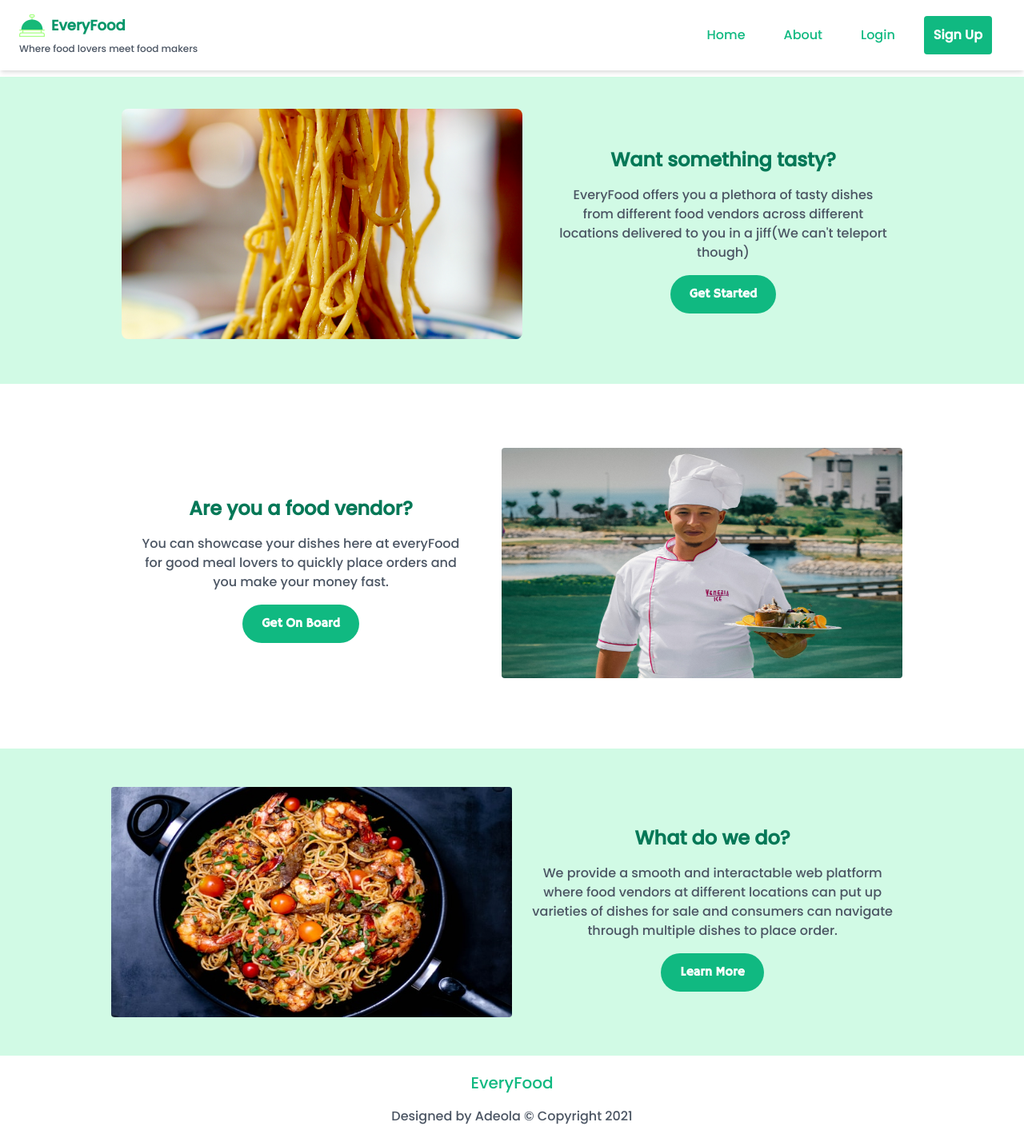
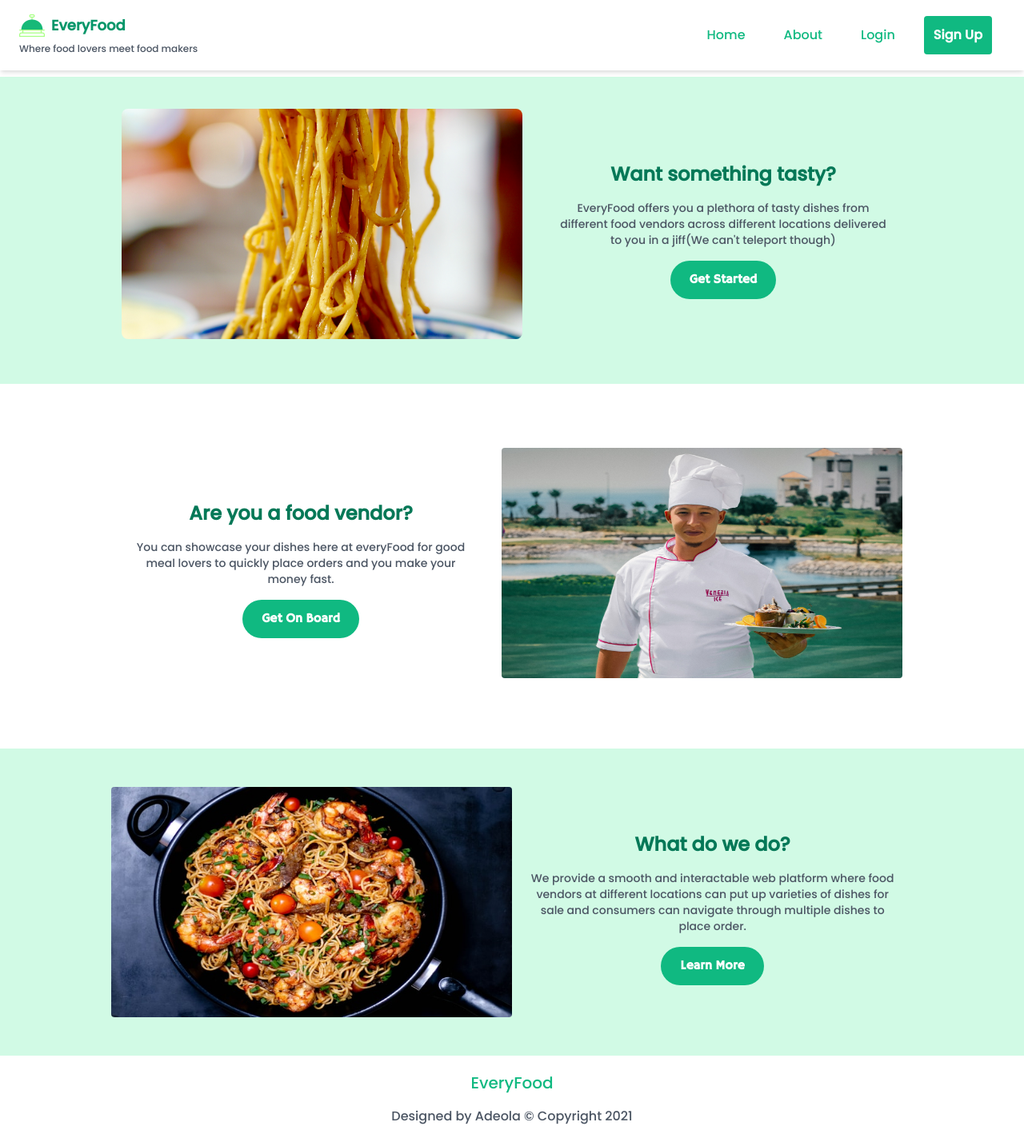
Before and after one commit to Ahmodadeola/EveryFood, a React (Create React App) app: page /home in a window 1280 px wide. Shown: the whole page at 80% size. Built offline with nearby package versions, Linux system fonts and the light colour scheme.

Commit message:
decreased text size of landing page sections subtext

```diff
--- a/src/components/home/Customer.js
+++ b/src/components/home/Customer.js
@@ -17,7 +17,7 @@ function Customer() {
           <h2 className="text-xl md:text-2xl font-bold mb-4 text-green-700">
             Want something tasty?
           </h2>
-          <p className="mb-4">
+          <p className="mb-4 text-sm">
             EveryFood offers you a plethora of tasty dishes from different food
             vendors across different locations delivered to you in a jiff(We
             can't teleport though)
--- a/src/components/home/Vendor.js
+++ b/src/components/home/Vendor.js
@@ -15,7 +15,7 @@ function Vendor() {
         <h2 className="text-xl md:text-2xl font-bold mb-4 text-green-700">
           Are you a food vendor?
         </h2>
-        <p className="mb-4">
+        <p className="mb-4 text-sm">
           You can showcase your dishes here at everyFood for good meal lovers to
           quickly place orders and you make your money fast.
         </p>
--- a/src/components/home/about.js
+++ b/src/components/home/about.js
@@ -16,7 +16,7 @@ function About() {
           <h2 className="text-xl md:text-2xl font-bold mb-4 text-green-700">
             What do we do?
           </h2>
-          <p className="mb-4">
+          <p className="mb-4 text-sm">
             We provide a smooth and interactable web platform where food vendors
             at different locations can put up varieties of dishes for sale and
             consumers can navigate through multiple dishes to place order.
```
